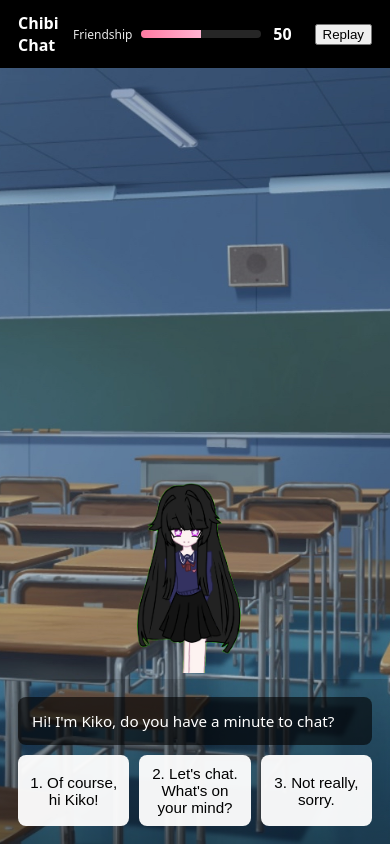
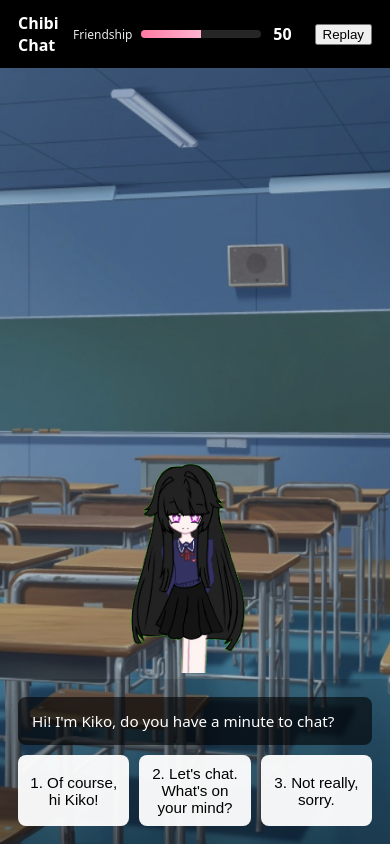
Before and after one commit to nashkacraft/chibi-chat, a website: page public/index.html in a window 390 px wide. Drawn offline with Linux system fonts and the light colour scheme.

Commit message:
enlarge character area and adjust dimensions for improved visibility

```diff
--- a/public/styles.css
+++ b/public/styles.css
@@ -88,9 +88,8 @@ body {
   left: 50%;
   transform: translateX(-50%);
   bottom: 8%;
-  /* increased size by ~25% for stronger presence */
-  width: 53%;
-  max-width: 650px;
+  width: 58%;
+  max-width: 720px;
 }
 .character {
   width: 100%;
@@ -136,8 +135,7 @@ body {
   .character-area {
     left: 50%;
     transform: translateX(-50%);
-    /* mobile increased as well */
-    width: 60%;
+    width: 66%;
     bottom: 22%;
   }
   .dialogue-text {
```
